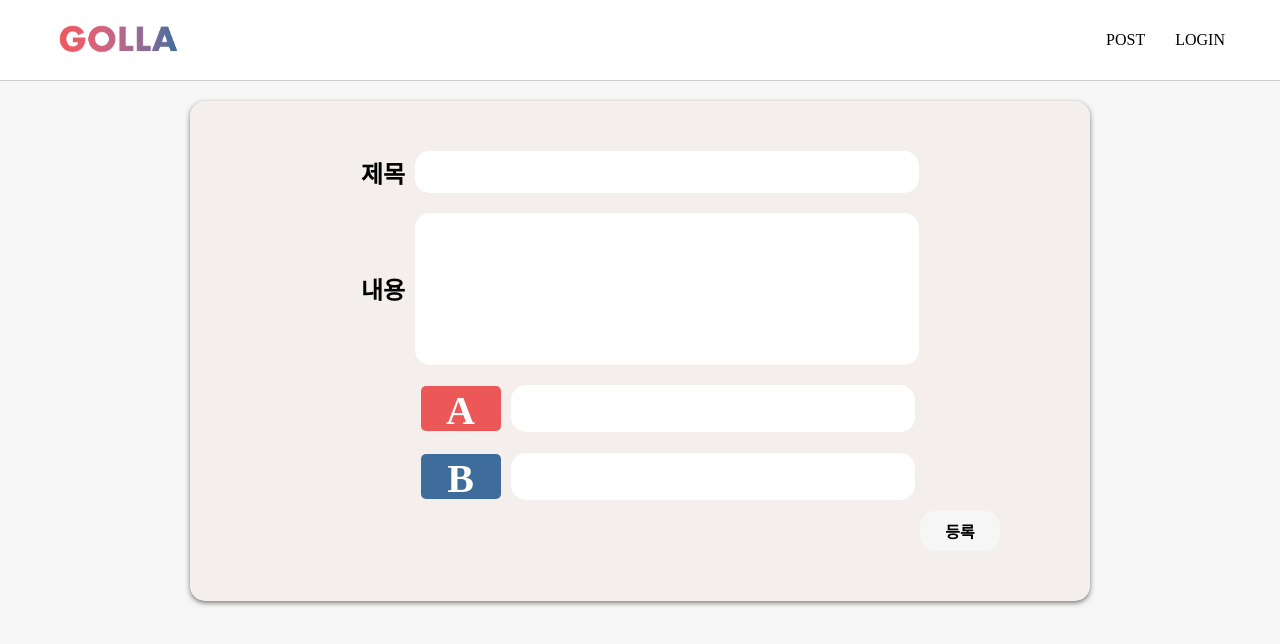
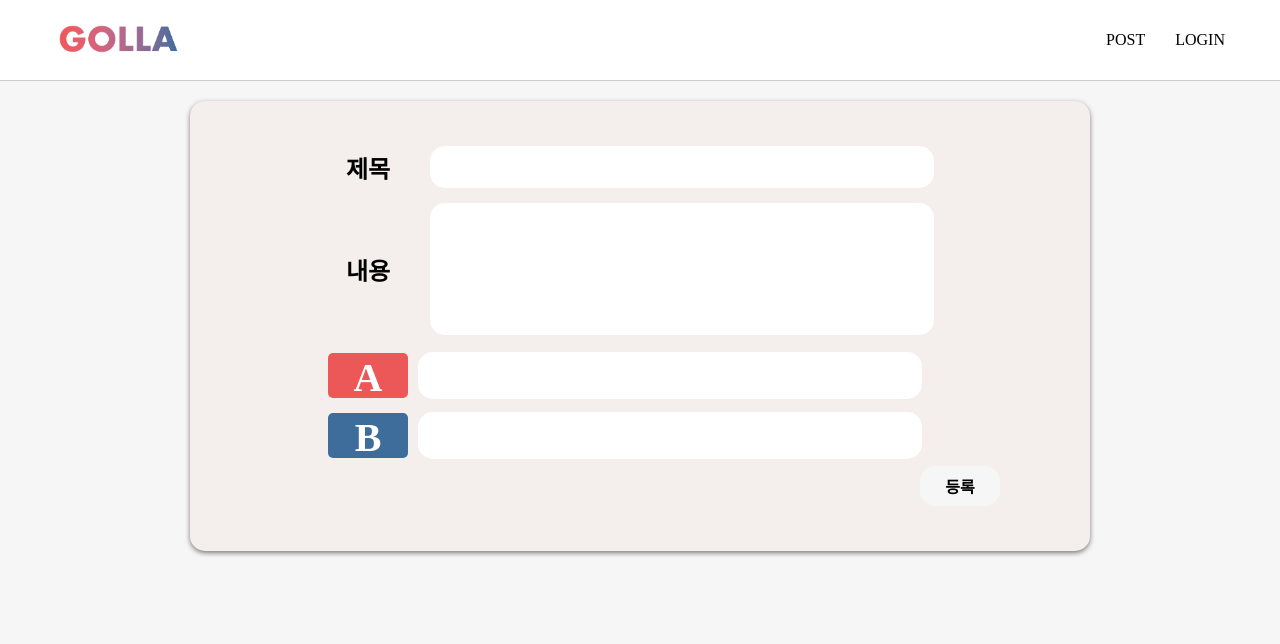
Before and after one commit to YS739/GOLLA_project, a React (Create React App) app: page /upload in a window 1280 px wide. Shown: the top 644 px of the page. Built offline with nearby package versions, Linux system fonts and the light colour scheme; a web font is replaced by a local one.

Commit message:
Design PostUI, MainUI

```diff
--- a/src/components/PostsList/style.js
+++ b/src/components/PostsList/style.js
@@ -59,6 +59,7 @@ export const CategoryBox = styled.div`
   justify-content: space-between;
   align-items: center;
   font-weight: bold;
+  margin-top: 5px;
 `;
 
 export const CategoryA = styled.div`
@@ -74,11 +75,12 @@ export const ContentB = styled(ContentA)``;
 // GageBar
 export const GageBar = styled.div`
   width: 80%;
-  height: 30px;
+  height: 20px;
   display: flex;
   flex-direction: row;
   justify-content: space-between;
   align-items: center;
+  color: white;
 `;
 
 export const PercentA = styled.div`
--- a/src/pages/UploadPage/style.js
+++ b/src/pages/UploadPage/style.js
@@ -9,7 +9,7 @@ export const Section = styled.div`
 
 export const Article = styled.div`
   width: 100%;
-  height: 500px;
+  height: 450px;
   background-color: #f4efec;
   display: flex;
   justify-content: center;
@@ -45,7 +45,7 @@ export const PostTitleBox = styled.div`
 `;
 
 export const PostTitle = styled.div`
-  margin-right: 10px;
+  margin-right: 40px;
   font-size: 24px;
 `;
 
@@ -55,10 +55,6 @@ export const TitleInput = styled.input`
   border-radius: 15px;
   border: none;
   font-size: 16px;
-
-  :focus-visible {
-    border: none;
-  }
 `;
 
 // Content
@@ -67,7 +63,7 @@ export const PostContentBox = styled(PostTitleBox)``;
 export const PostContent = styled(PostTitle)``;
 
 export const ContentInput = styled(TitleInput)`
-  height: 150px;
+  height: 130px;
   display: flex;
   align-items: top;
   white-space: pre-line;
@@ -79,14 +75,14 @@ export const CategoryBox = styled.div`
   width: 90%;
   height: 35%;
   margin-top: 10px;
-  margin-left: 55px;
+  margin-right: 30px;
   display: flex;
   flex-direction: column;
   justify-content: space-around;
   align-items: center;
 
   input {
-    width: 400px;
+    width: 500px;
     height: 45px;
     border-radius: 15px;
     border: none;
```
